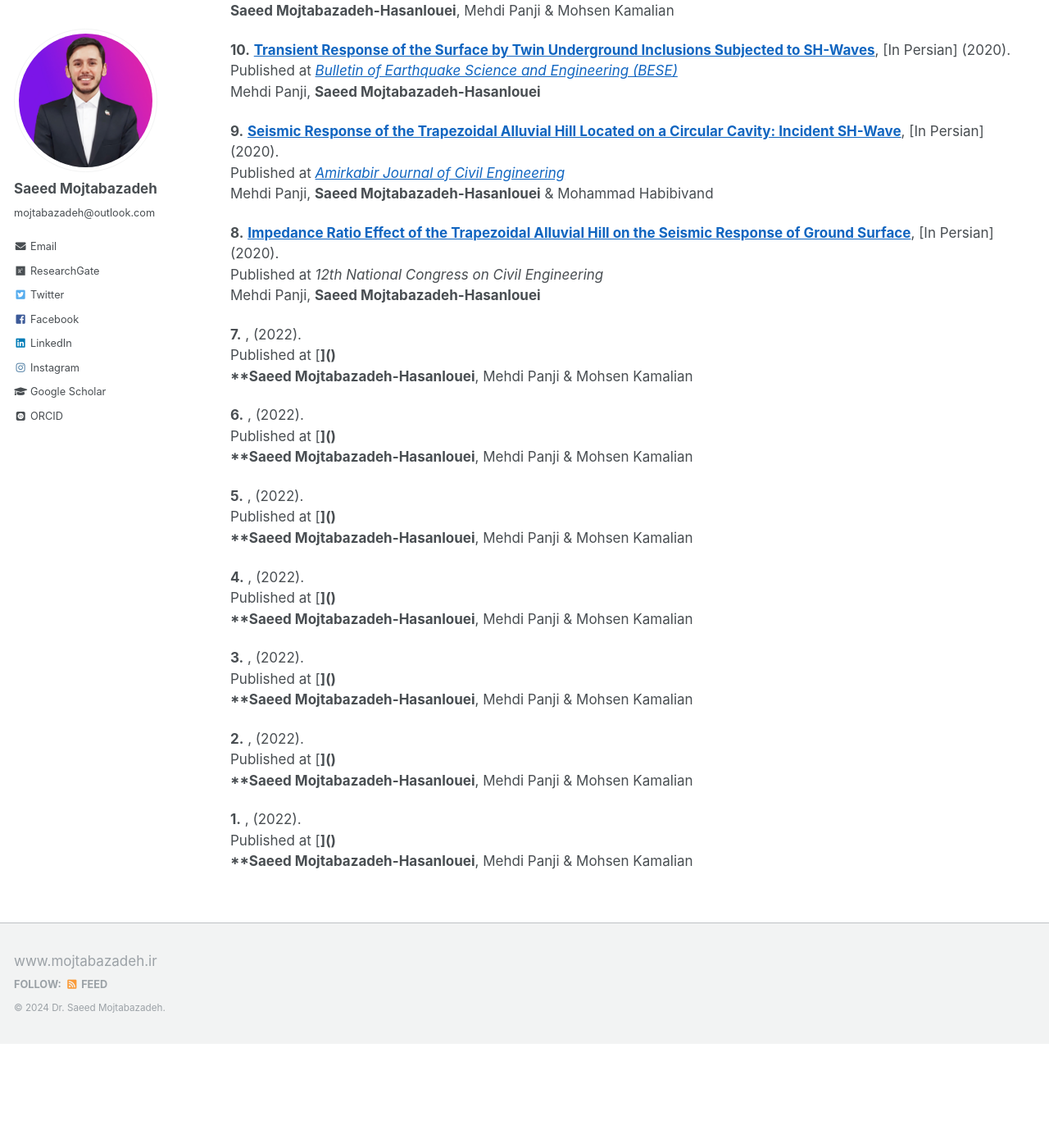
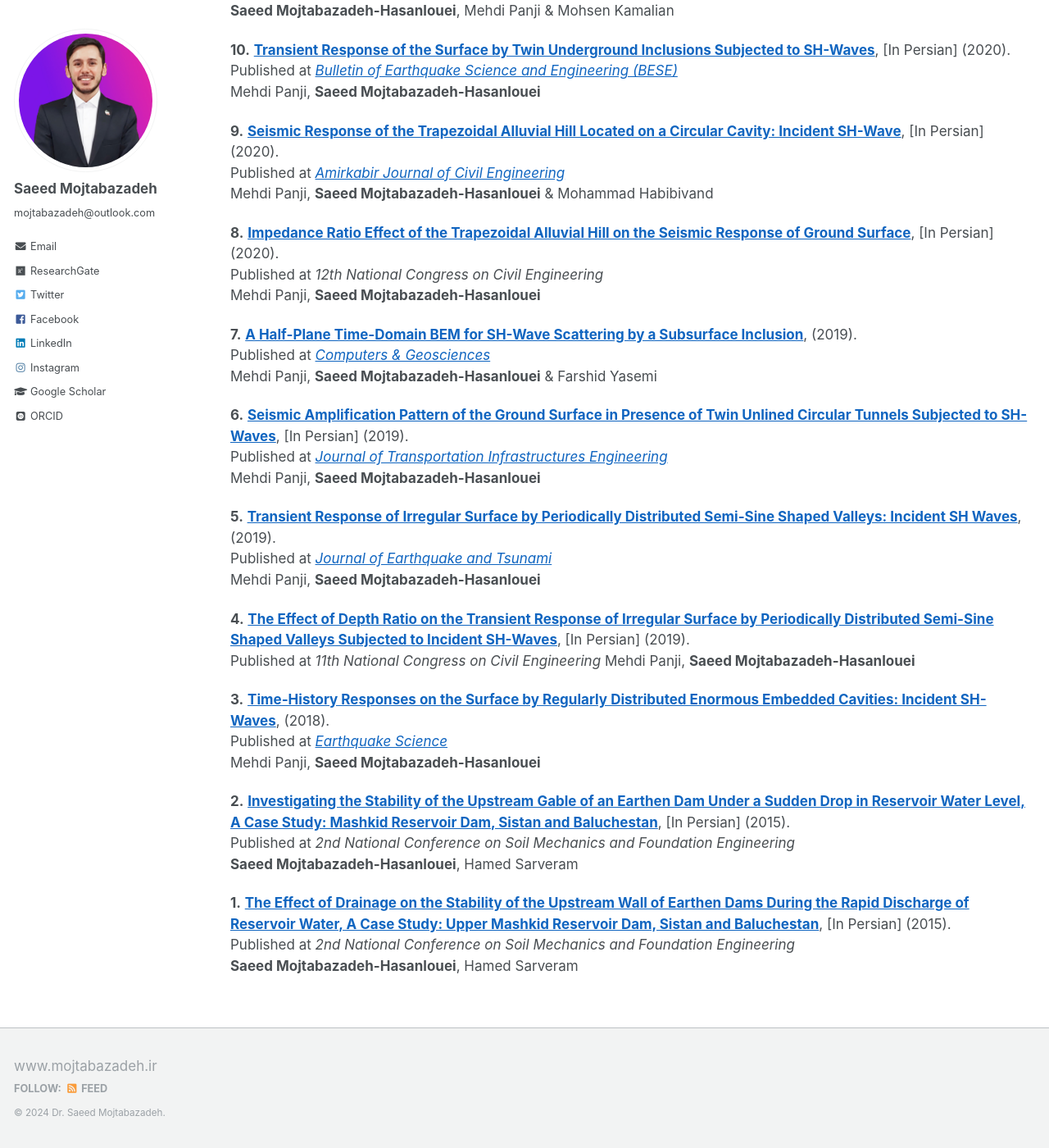
Before and after one commit to mojtabazadeh/mojtabazadeh.github.io, a Jekyll site: the page built from _pages/research.md, in a window 1280 px wide and 1400 px high, scrolled down 1879 px. Shown: the whole window at 82% size. Built offline with Jekyll 4.4.1, drawn with Linux system fonts in a browser that asks for light colours; some web fonts are replaced; before the commit the page ends 3152 px from its top, so only the background shows below that.

Commit message:
Update research.md

```diff
--- a/_pages/research.md
+++ b/_pages/research.md
@@ -106,36 +106,36 @@ ___
   Mehdi Panji, **Saeed Mojtabazadeh-Hasanlouei**
 
 
-  **7.** **[]()**,  (2022).
-  Published at [**]()
-  **Saeed Mojtabazadeh-Hasanlouei**, Mehdi Panji & Mohsen Kamalian
+  **7.** **[A Half-Plane Time-Domain BEM for SH-Wave Scattering by a Subsurface Inclusion](https://drive.google.com/file/d/1bKwOTYfneImdIUuh86Eejm8cL6DZ1MZ5/view?usp=drive_link)**,  (2019).
+  Published at [*Computers & Geosciences*](https://www.sciencedirect.com/science/article/abs/pii/S0098300419302997?via%3Dihub)
+  Mehdi Panji, **Saeed Mojtabazadeh-Hasanlouei** & Farshid Yasemi
 
 
-  **6.** **[]()**,  (2022).
-  Published at [**]()
-  **Saeed Mojtabazadeh-Hasanlouei**, Mehdi Panji & Mohsen Kamalian
+  **6.** **[Seismic Amplification Pattern of the Ground Surface in Presence of Twin Unlined Circular Tunnels Subjected to SH-Waves](https://drive.google.com/file/d/1AyQQMtkNy_cftPSbfDCVynkahqEiBjcs/view?usp=drive_link)**,  [In Persian] (2019).
+  Published at [*Journal of Transportation Infrastructures Engineering*](https://jtie.semnan.ac.ir/article_3994.html?lang=en)
+  Mehdi Panji, **Saeed Mojtabazadeh-Hasanlouei**
 
 
-  **5.** **[]()**,  (2022).
-  Published at [**]()
-  **Saeed Mojtabazadeh-Hasanlouei**, Mehdi Panji & Mohsen Kamalian
+  **5.** **[Transient Response of Irregular Surface by Periodically Distributed Semi-Sine Shaped Valleys: Incident SH Waves](https://drive.google.com/file/d/1pJ7mJ6sQzZxAXbWdD98gxYGmnh52xuEX/view?usp=drive_link)**,  (2019).
+  Published at [*Journal of Earthquake and Tsunami*](https://www.worldscientific.com/doi/10.1142/S1793431120500050)
+  Mehdi Panji, **Saeed Mojtabazadeh-Hasanlouei**
 
 
-  **4.** **[]()**,  (2022).
-  Published at [**]()
-  **Saeed Mojtabazadeh-Hasanlouei**, Mehdi Panji & Mohsen Kamalian
+  **4.** **[The Effect of Depth Ratio on the Transient Response of Irregular Surface by Periodically Distributed Semi-Sine Shaped Valleys Subjected to Incident SH-Waves](https://drive.google.com/file/d/1JEOWe8YGfqP9p4vx_jpQkGOyLwkBce0U/view?usp=drive_link)**,  [In Persian] (2019).
+  Published at *11th National Congress on Civil Engineering*
+  Mehdi Panji, **Saeed Mojtabazadeh-Hasanlouei**
 
 
-  **3.** **[]()**,  (2022).
-  Published at [**]()
-  **Saeed Mojtabazadeh-Hasanlouei**, Mehdi Panji & Mohsen Kamalian
+  **3.** **[Time-History Responses on the Surface by Regularly Distributed Enormous Embedded Cavities: Incident SH-Waves](https://drive.google.com/file/d/1Lg6jPmzUWqgbhG9xopzvp6CFQHem3aXe/view?usp=drive_link)**,  (2018).
+  Published at [*Earthquake Science*](https://www.equsci.org.cn/article/doi/10.29382/eqs-2018-0137-3?pageType=en)
+  Mehdi Panji, **Saeed Mojtabazadeh-Hasanlouei**
 
 
-  **2.** **[]()**,  (2022).
-  Published at [**]()
-  **Saeed Mojtabazadeh-Hasanlouei**, Mehdi Panji & Mohsen Kamalian
+  **2.** **[Investigating the Stability of the Upstream Gable of an Earthen Dam Under a Sudden Drop in Reservoir Water Level, A Case Study: Mashkid Reservoir Dam, Sistan and Baluchestan](https://drive.google.com/file/d/1E61GBRwMwh0APpuqRnQ8Vj2Sch5UJxr7/view?usp=drive_link)**,  [In Persian] (2015).
+  Published at *2nd National Conference on Soil Mechanics and Foundation Engineering*
+  **Saeed Mojtabazadeh-Hasanlouei**, Hamed Sarveram
 
 
-  **1.** **[]()**,  (2022).
-  Published at [**]()
-  **Saeed Mojtabazadeh-Hasanlouei**, Mehdi Panji & Mohsen Kamalian
+  **1.** **[The Effect of Drainage on the Stability of the Upstream Wall of Earthen Dams During the Rapid Discharge of Reservoir Water, A Case Study: Upper Mashkid Reservoir Dam, Sistan and Baluchestan](https://drive.google.com/file/d/1G9UsGLQevpARt23DOe74mnsnh2TqkVp1/view?usp=drive_link)**,  [In Persian] (2015).
+  Published at *2nd National Conference on Soil Mechanics and Foundation Engineering*
+  **Saeed Mojtabazadeh-Hasanlouei**, Hamed Sarveram
```
